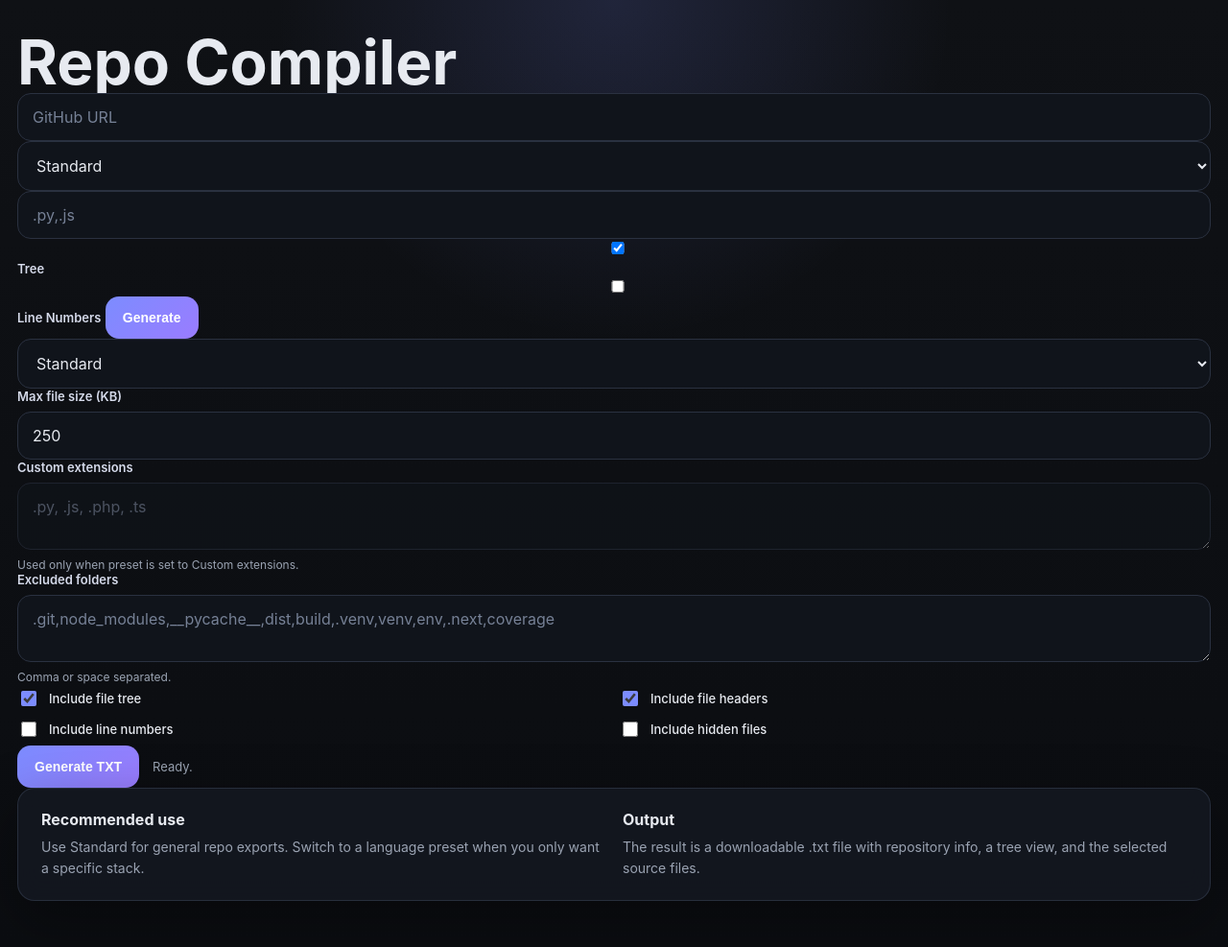
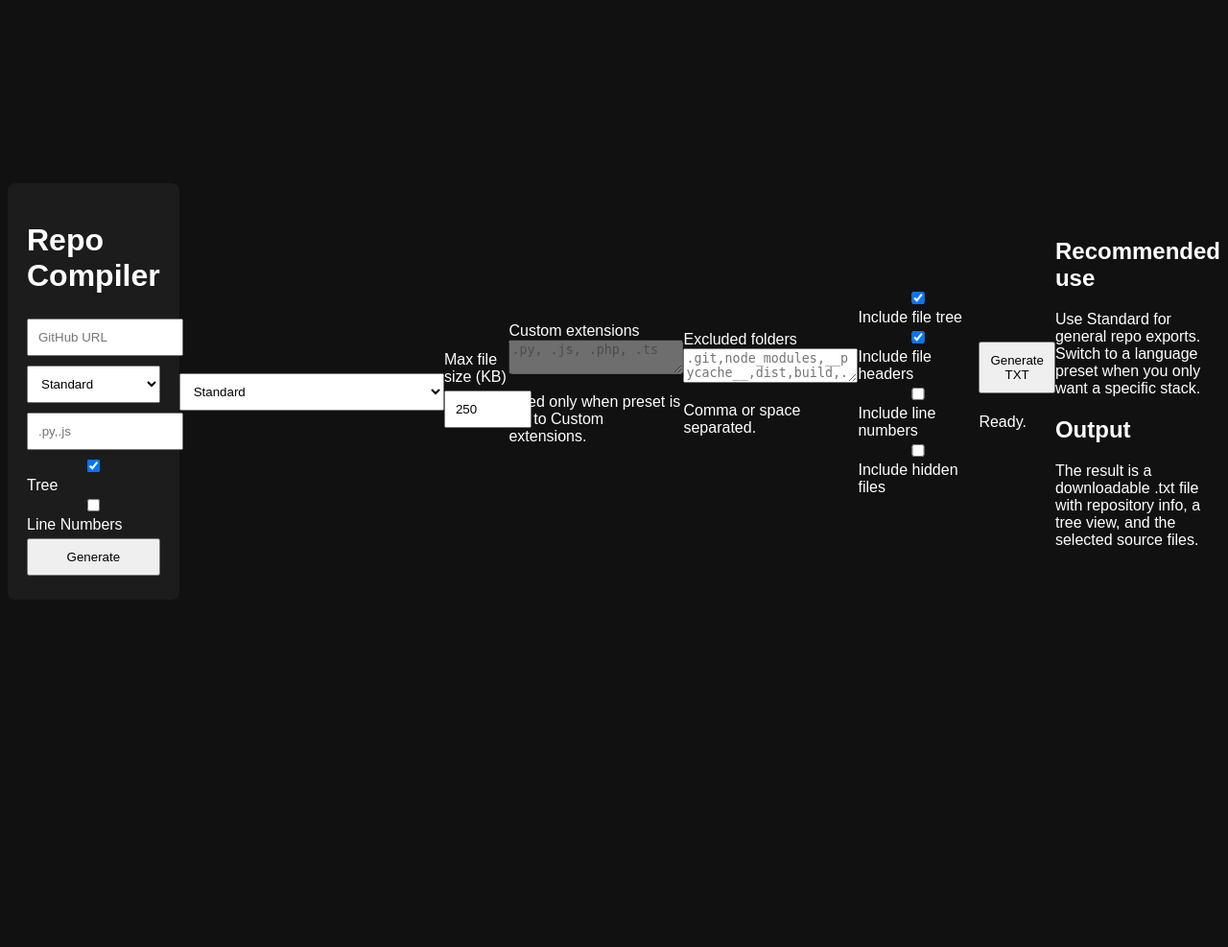
Before and after one commit to deszo333/repo_compiler, a Python web app: template templates/index.html in a window 1280 px wide. Shown: the whole page at 96% size. After the commit the page ends 600 px from the top, so only its background shows below. Run offline with Jinja, Linux system fonts and the light colour scheme; the template is opened without the code that fills it, so the values that code supplies are empty.

Commit message:
Refactor CSS styles for body and input elements

```diff
--- a/static/style.css
+++ b/static/style.css
@@ -1,219 +1,22 @@
-:root {
-  --bg: #0f1115;
-  --panel: #151922;
-  --panel-2: #10141b;
-  --text: #e7eaf0;
-  --muted: #9aa3b2;
-  --border: #2a3140;
-  --accent: #7c8cff;
-  --accent-2: #9a7cff;
-  --danger: #ff6b6b;
-  --shadow: 0 20px 60px rgba(0, 0, 0, 0.35);
-  --radius: 18px;
-  --max: 1024px;
-  --font: Inter, ui-sans-serif, system-ui, -apple-system, BlinkMacSystemFont, "Segoe UI", sans-serif;
+body {
+  font-family: Arial;
+  background: #111;
+  color: #fff;
+  display:flex;
+  justify-content:center;
+  align-items:center;
+  height:100vh;
 }
 
-* { box-sizing: border-box; }
-
-html, body {
-  margin: 0;
-  min-height: 100%;
-  background:
-    radial-gradient(circle at top, rgba(124, 140, 255, 0.16), transparent 30%),
-    linear-gradient(180deg, #0f1115 0%, #0b0d11 100%);
-  color: var(--text);
-  font-family: var(--font);
+.box {
+  background:#1c1c1c;
+  padding:20px;
+  border-radius:8px;
+  width:300px;
 }
 
-body {
-  padding: 32px 18px 48px;
+input, select, button {
+  width:100%;
+  margin:5px 0;
+  padding:10px;
 }
-
-.shell {
-  max-width: var(--max);
-  margin: 0 auto;
-  display: grid;
-  gap: 18px;
-}
-
-.hero, .panel, .note {
-  background: rgba(21, 25, 34, 0.84);
-  border: 1px solid rgba(42, 49, 64, 0.9);
-  box-shadow: var(--shadow);
-  border-radius: var(--radius);
-  backdrop-filter: blur(12px);
-}
-
-.hero {
-  padding: 28px;
-}
-
-.eyebrow {
-  margin: 0 0 10px;
-  color: var(--accent);
-  letter-spacing: 0.08em;
-  text-transform: uppercase;
-  font-size: 12px;
-  font-weight: 700;
-}
-
-h1 {
-  margin: 0;
-  max-width: 15ch;
-  line-height: 1.02;
-  font-size: clamp(2rem, 6vw, 4rem);
-}
-
-.subhead {
-  margin: 14px 0 0;
-  max-width: 64ch;
-  color: var(--muted);
-  line-height: 1.6;
-  font-size: 15px;
-}
-
-.panel {
-  padding: 22px;
-}
-
-.form {
-  display: grid;
-  gap: 16px;
-}
-
-.grid {
-  display: grid;
-  gap: 16px;
-  grid-template-columns: repeat(2, minmax(0, 1fr));
-}
-
-.field {
-  display: grid;
-  gap: 8px;
-}
-
-.field.full {
-  grid-column: 1 / -1;
-}
-
-label {
-  font-size: 13px;
-  font-weight: 600;
-  color: #d5daea;
-}
-
-input, select, textarea {
-  width: 100%;
-  border: 1px solid var(--border);
-  background: var(--panel-2);
-  color: var(--text);
-  border-radius: 14px;
-  padding: 14px 15px;
-  outline: none;
-  font: inherit;
-}
-
-textarea {
-  resize: vertical;
-  min-height: 56px;
-}
-
-input::placeholder, textarea::placeholder {
-  color: #768196;
-}
-
-input:focus, select:focus, textarea:focus {
-  border-color: rgba(124, 140, 255, 0.9);
-  box-shadow: 0 0 0 4px rgba(124, 140, 255, 0.15);
-}
-
-.hint {
-  margin: 0;
-  color: var(--muted);
-  font-size: 12px;
-}
-
-.toggles {
-  display: grid;
-  gap: 10px;
-  grid-template-columns: repeat(2, minmax(0, 1fr));
-  padding-top: 4px;
-}
-
-.toggles label {
-  display: flex;
-  align-items: center;
-  gap: 10px;
-  color: var(--text);
-  font-weight: 500;
-  font-size: 13px;
-}
-
-.toggles input {
-  width: 16px;
-  height: 16px;
-  accent-color: var(--accent);
-}
-
-.actions {
-  display: flex;
-  align-items: center;
-  gap: 14px;
-  flex-wrap: wrap;
-  padding-top: 6px;
-}
-
-button {
-  border: 0;
-  border-radius: 14px;
-  background: linear-gradient(135deg, var(--accent), var(--accent-2));
-  color: white;
-  padding: 14px 18px;
-  font-weight: 700;
-  font-size: 14px;
-  cursor: pointer;
-  transition: transform 0.12s ease, opacity 0.12s ease;
-}
-
-button:hover {
-  transform: translateY(-1px);
-}
-
-button:disabled {
-  opacity: 0.75;
-  cursor: wait;
-  transform: none;
-}
-
-.status {
-  margin: 0;
-  color: var(--muted);
-  font-size: 13px;
-}
-
-.note {
-  display: grid;
-  gap: 18px;
-  grid-template-columns: repeat(2, minmax(0, 1fr));
-  padding: 22px 24px;
-}
-
-.note h2 {
-  margin: 0 0 8px;
-  font-size: 16px;
-}
-
-.note p {
-  margin: 0;
-  color: var(--muted);
-  line-height: 1.55;
-  font-size: 14px;
-}
-
-@media (max-width: 760px) {
-  body { padding: 18px 12px 28px; }
-  .hero, .panel, .note { border-radius: 16px; }
-  .grid, .note, .toggles { grid-template-columns: 1fr; }
-  h1 { max-width: none; }
-}
```
